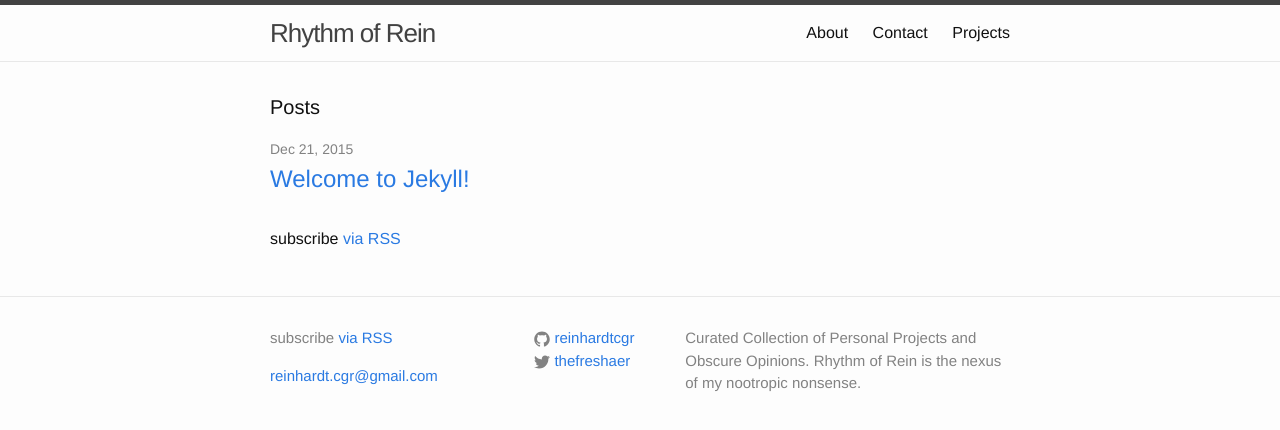
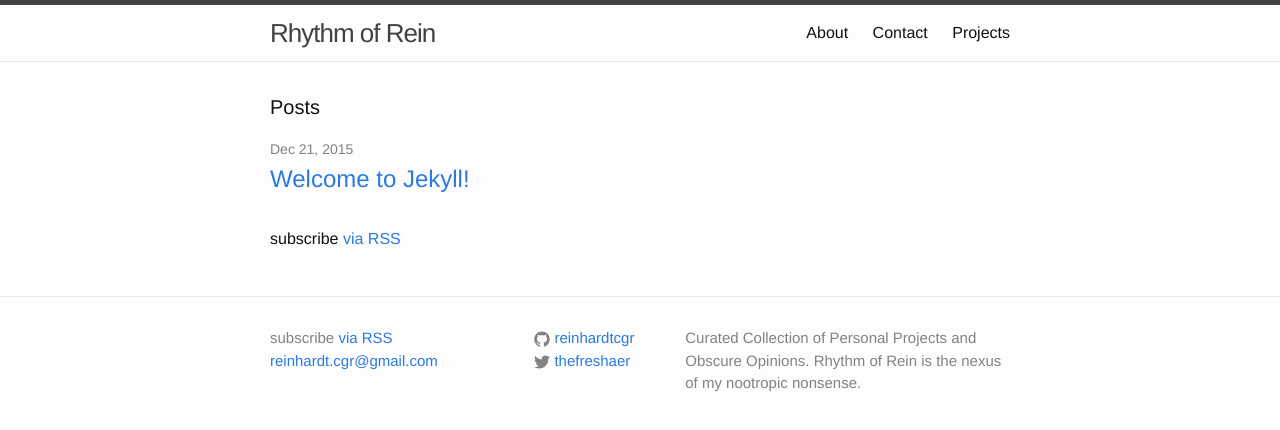
Before and after one commit to reinhardt021/reinhardt021.github.io, a Jekyll site: the page built from index.html, in a window 1280 px wide. Shown: the top 430 px of the page. Built offline with Jekyll 4.4.1, drawn with Linux system fonts in a browser that asks for light colours.

Commit message:
Changed the subscribe styling

```diff
--- a/_includes/footer.html
+++ b/_includes/footer.html
@@ -7,7 +7,10 @@
         <ul class="contact-list">
           <li>
             <!-- {{ site.title }} -->
-            <p class="rss-subscribe">subscribe <a href="{{ "/feed.xml" | prepend: site.baseurl }}">via RSS</a></p>
+            <!-- <p class="rss-subscribe"> -->
+              subscribe
+              <a href="{{ "/feed.xml" | prepend: site.baseurl }}">via RSS</a>
+            <!-- </p> -->
           </li>
           <li><a href="mailto:{{ site.email }}">{{ site.email }}</a></li>
         </ul>
```
